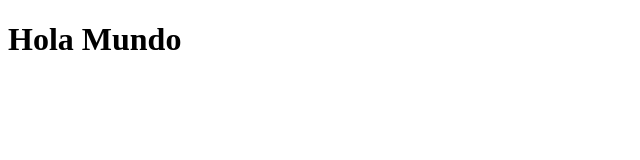
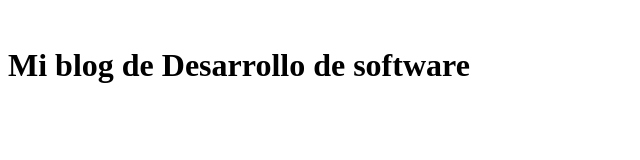
Before and after one commit to cenavia/miblog, a plain HTML site: page index.html in a window 1280 px wide. Shown: the whole page, without its empty margins (0-640 px from the left). Drawn offline with Linux system fonts and the light colour scheme.

Commit message:
agregando elementos html para el diseño del Header del blog

```diff
--- a/index.html
+++ b/index.html
@@ -7,6 +7,9 @@
     <title>Document</title>
 </head>
 <body>
-    <h1>Hola Mundo</h1>
+    <header>
+        <img src="" alt="">
+        <h1>Mi blog de Desarrollo de software</h1>
+    </header>
 </body>
 </html>
```
